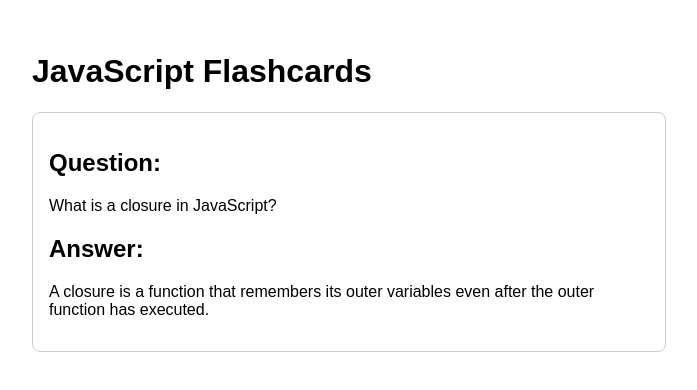
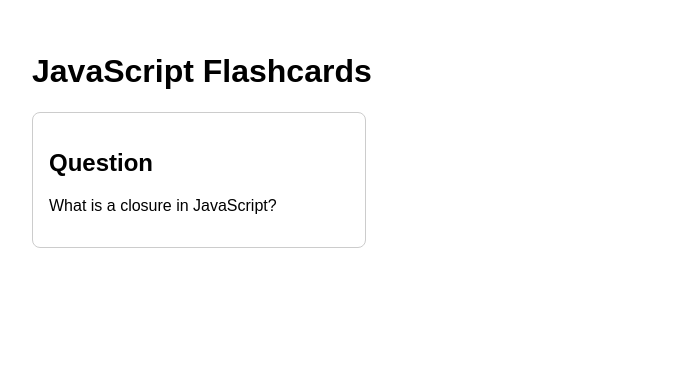
Before and after one commit to anerimoradia/flashcards-app, a React (Create React App) app: page / in a window 1280 px wide. Shown: the top 390 px of the page, without its empty margins (0-697 px from the left). Built offline with nearby package versions, Linux system fonts and the light colour scheme.

Commit message:
creating piece of state called flipped

```diff
--- a/src/Flashcard.js
+++ b/src/Flashcard.js
@@ -1,21 +1,35 @@
-function Flashcard ({ question, answer}) {
+import { useState } from 'react';
+
+function Flashcard({ question, answer }) {
+    const [flipped, setIsFlipped] = useState(false);
+
     return(
         <div
+            onClick={() => setIsFlipped(!isFlipped)}
             style={{
                 border: "1px solid #ccc",
                 borderRadius: "8px",
                 padding: "1rem",
-            maxWidth: "600px",
-            marginTop: "1rem"
+                maxWidth: "300px",
+                marginTop: "1rem",
+                cursor: "pointer",
+                background: flipped ? "#222" : "#fff",
+                color: flipped ? "#fff" : "#000",
+                transition: "0.3s ease"
             }}
         >
-            <h2>Question:</h2>
+            {flipped ? (
+                <>
+                    <h2>Answer</h2>
+                    <p>{answer}</p>
+                </>
+            ) : (
+                <>
+                    <h2>Question</h2>
                     <p>{question}</p>
-
-            <h2>Answer:</h2>
-            <p>{answer}</p>
+                </>
+            )}
         </div>
     );
 }
-
 export default Flashcard;
```
Lines whose indentation alone changed are shown as unchanged.
